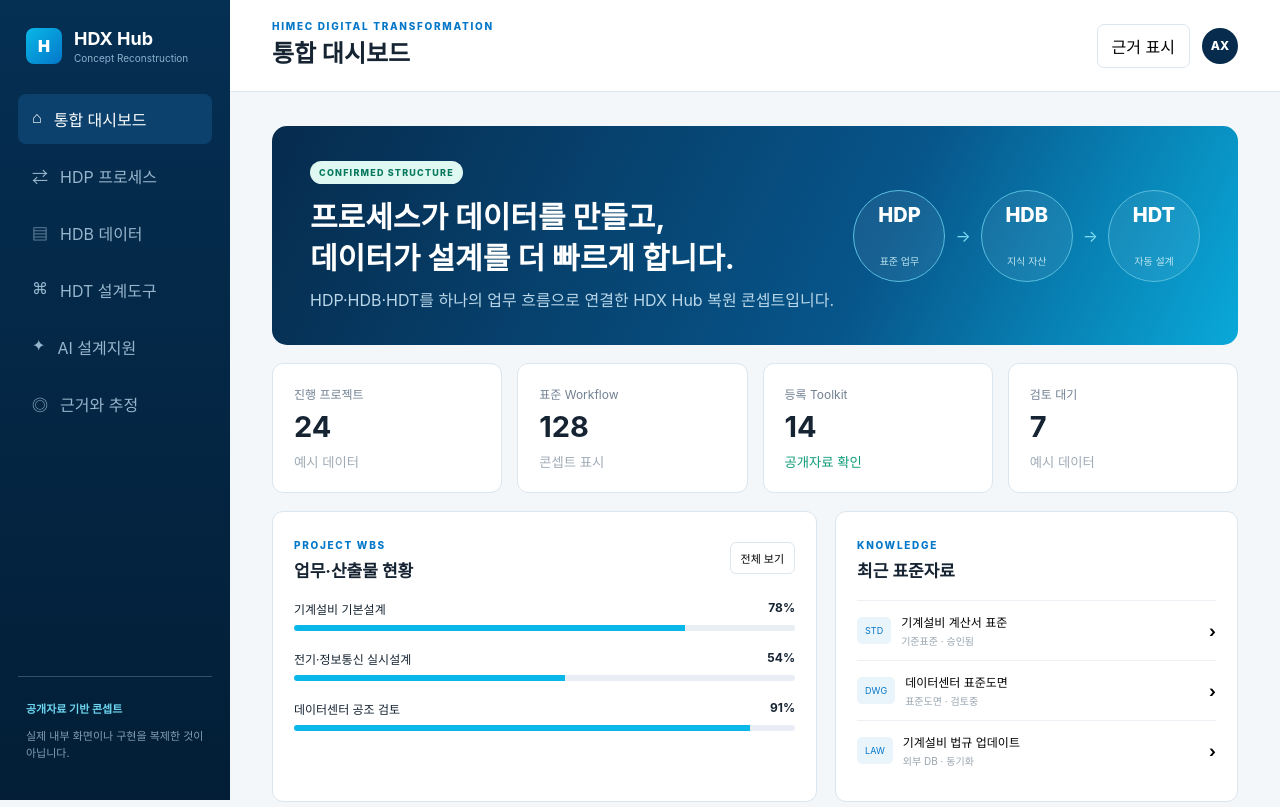
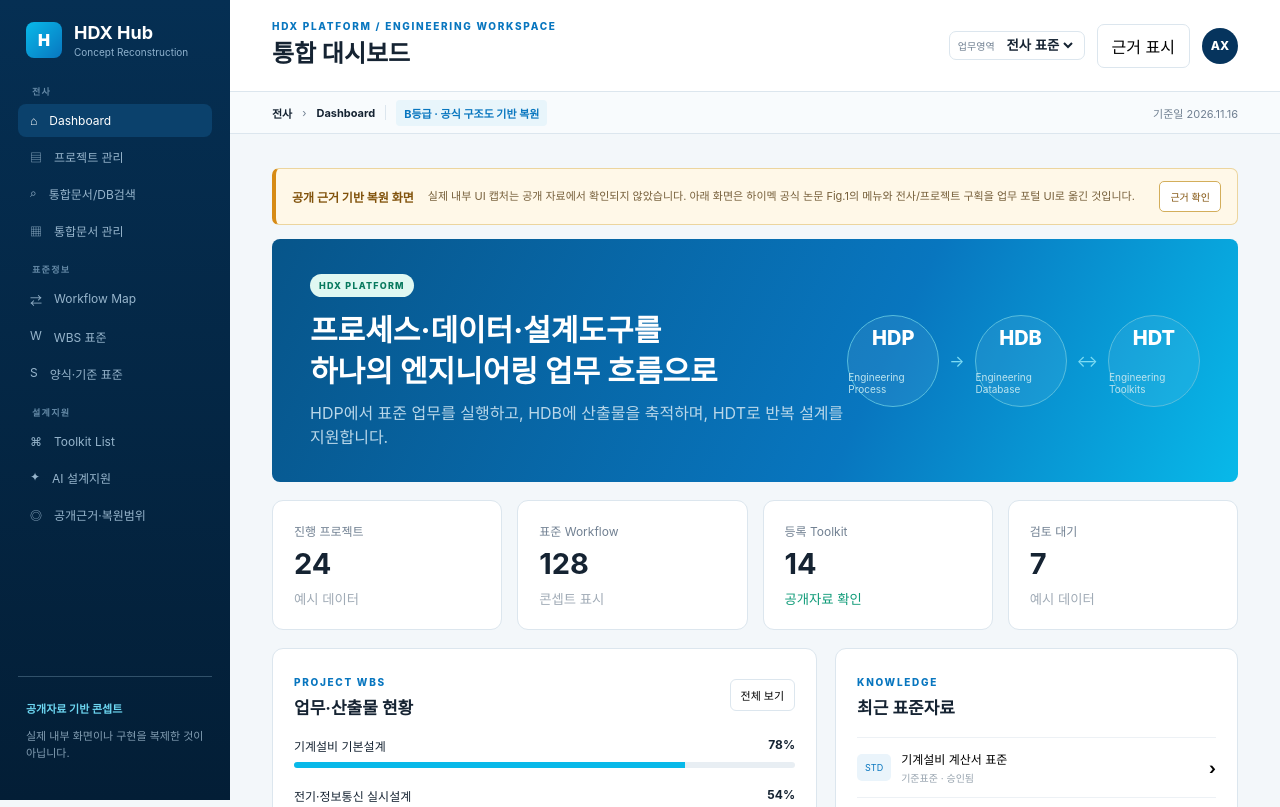
Before and after one commit to mskim9999/r7x-hub-4d91a6, a plain HTML site: page index.html in a window 1280 px wide. Shown: the top 807 px of the page. Drawn offline with Linux system fonts and the light colour scheme.

Commit message:
Refine HDX Hub from public evidence

```diff
--- a/app.js
+++ b/app.js
@@ -1,3 +1,4 @@
 const labels={overview:'통합 대시보드',hdp:'HDP 프로세스',hdb:'HDB 데이터',hdt:'HDT 설계도구',ai:'AI 설계지원',evidence:'근거와 추정'};
 document.querySelectorAll('#nav button').forEach(btn=>btn.addEventListener('click',()=>{document.querySelectorAll('#nav button,.view').forEach(x=>x.classList.remove('active'));btn.classList.add('active');document.getElementById(btn.dataset.view).classList.add('active');document.getElementById('title').textContent=labels[btn.dataset.view];scrollTo({top:0,behavior:'smooth'})}));
 document.getElementById('toggleEvidence').addEventListener('click',e=>{document.body.classList.toggle('evidence-on');e.currentTarget.textContent=document.body.classList.contains('evidence-on')?'근거 표시 중':'근거 표시'});
+document.querySelectorAll('[data-go]').forEach(btn=>btn.addEventListener('click',()=>{const target=document.querySelector(`#nav [data-view="${btn.dataset.go}"]`);if(target)target.click()}));
--- /dev/null
+++ b/hdx-evidence.css
@@ -0,0 +1,113 @@
+/* Official Fig.1-informed workspace treatment. Actual internal UI is not public. */
+:root {
+  --blue: #0876bf;
+  --cyan: #08b9e9;
+  --navy: #06345d;
+}
+
+.rail {
+  padding-top: 22px;
+  overflow-y: auto;
+}
+
+.brand { padding-bottom: 14px; }
+nav { gap: 2px; }
+nav button { padding: 9px 12px; font-size: 12px; }
+
+.nav-label {
+  display: block;
+  color: #6489a6;
+  font-size: 9px;
+  letter-spacing: 1.3px;
+  font-weight: 800;
+  padding: 13px 14px 4px;
+  text-transform: uppercase;
+}
+
+.project-switch {
+  display: flex;
+  align-items: center;
+  gap: 8px;
+  border: 1px solid var(--line);
+  border-radius: 7px;
+  padding: 5px 8px;
+  color: var(--muted);
+  font-size: 10px;
+}
+
+.project-switch select {
+  border: 0;
+  background: transparent;
+  color: var(--ink);
+  font-weight: 700;
+  outline: 0;
+}
+
+.workspace-bar {
+  height: 42px;
+  background: #f8fbfd;
+  border-bottom: 1px solid var(--line);
+  display: flex;
+  align-items: center;
+  gap: 10px;
+  padding: 0 42px;
+  color: var(--muted);
+  font-size: 11px;
+}
+
+.workspace-bar b,
+.workspace-bar strong { color: var(--ink); }
+.workspace-bar i { height: 15px; width: 1px; background: var(--line); }
+.workspace-bar time { margin-left: auto; }
+
+.source-badge {
+  background: #e8f5fb;
+  color: var(--blue);
+  padding: 5px 8px;
+  border-radius: 4px;
+  font-weight: 700;
+}
+
+.reconstruction-notice {
+  display: grid;
+  grid-template-columns: auto 1fr auto;
+  align-items: center;
+  gap: 14px;
+  background: #fff8e8;
+  border: 1px solid #ecd59e;
+  border-left: 4px solid var(--amber);
+  padding: 12px 16px;
+  margin-bottom: 14px;
+  border-radius: 7px;
+}
+
+.reconstruction-notice b { font-size: 12px; color: #81520b; }
+.reconstruction-notice p { margin: 0; color: #765f3a; font-size: 11px; line-height: 1.5; }
+.reconstruction-notice button {
+  border: 1px solid #d3ae5b;
+  background: white;
+  color: #81520b;
+  border-radius: 5px;
+  padding: 7px 10px;
+  cursor: pointer;
+  font-size: 10px;
+}
+
+.hero {
+  border-radius: 8px;
+  background: linear-gradient(115deg, #07558a 0%, #0876bf 62%, #08b9e9);
+}
+
+@media (max-width: 1000px) {
+  .nav-label { font-size: 0; height: 8px; padding: 0; }
+  .workspace-bar { padding: 0 22px; }
+  .project-switch span { display: none; }
+}
+
+@media (max-width: 650px) {
+  .workspace-bar { overflow-x: auto; white-space: nowrap; }
+  .workspace-bar time { display: none; }
+  .reconstruction-notice { grid-template-columns: 1fr; }
+  .reconstruction-notice button { justify-self: start; }
+  .project-switch { display: none; }
+}
--- a/index.html
+++ b/index.html
@@ -6,25 +6,35 @@
   <title>HDX Hub — Reverse Engineering Concept</title>
   <meta name="description" content="하이멕 공개 자료를 토대로 복원한 HDX Hub 플랫폼 콘셉트">
   <link rel="stylesheet" href="style.css">
+  <link rel="stylesheet" href="hdx-evidence.css">
 </head>
 <body>
   <aside class="rail">
     <div class="brand"><span class="mark">H</span><div><b>HDX Hub</b><small>Concept Reconstruction</small></div></div>
     <nav id="nav">
-      <button class="active" data-view="overview">⌂ <span>통합 대시보드</span></button>
-      <button data-view="hdp">⇄ <span>HDP 프로세스</span></button>
-      <button data-view="hdb">▤ <span>HDB 데이터</span></button>
-      <button data-view="hdt">⌘ <span>HDT 설계도구</span></button>
+      <small class="nav-label">전사</small>
+      <button class="active" data-view="overview">⌂ <span>Dashboard</span></button>
+      <button data-view="hdb">▤ <span>프로젝트 관리</span></button>
+      <button data-view="hdb">⌕ <span>통합문서/DB검색</span></button>
+      <button data-view="hdb">▦ <span>통합문서 관리</span></button>
+      <small class="nav-label">표준정보</small>
+      <button data-view="hdp">⇄ <span>Workflow Map</span></button>
+      <button data-view="hdp">W <span>WBS 표준</span></button>
+      <button data-view="hdb">S <span>양식·기준 표준</span></button>
+      <small class="nav-label">설계지원</small>
+      <button data-view="hdt">⌘ <span>Toolkit List</span></button>
       <button data-view="ai">✦ <span>AI 설계지원</span></button>
-      <button data-view="evidence">◎ <span>근거와 추정</span></button>
+      <button data-view="evidence">◎ <span>공개근거·복원범위</span></button>
     </nav>
     <div class="scope"><b>공개자료 기반 콘셉트</b><p>실제 내부 화면이나 구현을 복제한 것이 아닙니다.</p></div>
   </aside>
   <main>
-    <header><div><p class="eyebrow">HIMEC DIGITAL TRANSFORMATION</p><h1 id="title">통합 대시보드</h1></div><div class="header-actions"><button class="ghost" id="toggleEvidence">근거 표시</button><div class="avatar">AX</div></div></header>
+    <header><div><p class="eyebrow">HDX PLATFORM / ENGINEERING WORKSPACE</p><h1 id="title">통합 대시보드</h1></div><div class="header-actions"><label class="project-switch"><span>업무영역</span><select><option>전사 표준</option><option>프로젝트</option></select></label><button class="ghost" id="toggleEvidence">근거 표시</button><div class="avatar">AX</div></div></header>
+    <div class="workspace-bar"><b>전사</b><span>›</span><strong>Dashboard</strong><i></i><span class="source-badge">B등급 · 공식 구조도 기반 복원</span><time>기준일 2026.11.16</time></div>
 
     <section class="view active" id="overview">
-      <div class="hero"><div><span class="pill confirmed">CONFIRMED STRUCTURE</span><h2>프로세스가 데이터를 만들고,<br>데이터가 설계를 더 빠르게 합니다.</h2><p>HDP·HDB·HDT를 하나의 업무 흐름으로 연결한 HDX Hub 복원 콘셉트입니다.</p></div><div class="cycle"><div>HDP<small>표준 업무</small></div><i>→</i><div>HDB<small>지식 자산</small></div><i>→</i><div>HDT<small>자동 설계</small></div></div></div>
+      <div class="reconstruction-notice"><b>공개 근거 기반 복원 화면</b><p>실제 내부 UI 캡처는 공개 자료에서 확인되지 않았습니다. 아래 화면은 하이멕 공식 논문 Fig.1의 메뉴와 전사/프로젝트 구획을 업무 포털 UI로 옮긴 것입니다.</p><button data-go="evidence">근거 확인</button></div>
+      <div class="hero"><div><span class="pill confirmed">HDX PLATFORM</span><h2>프로세스·데이터·설계도구를<br>하나의 엔지니어링 업무 흐름으로</h2><p>HDP에서 표준 업무를 실행하고, HDB에 산출물을 축적하며, HDT로 반복 설계를 지원합니다.</p></div><div class="cycle"><div>HDP<small>Engineering Process</small></div><i>→</i><div>HDB<small>Engineering Database</small></div><i>↔</i><div>HDT<small>Engineering Toolkits</small></div></div></div>
       <div class="metrics"><article><span>진행 프로젝트</span><b>24</b><small>예시 데이터</small></article><article><span>표준 Workflow</span><b>128</b><small>콘셉트 표시</small></article><article><span>등록 Toolkit</span><b>14</b><small class="confirmed-text">공개자료 확인</small></article><article><span>검토 대기</span><b>7</b><small>예시 데이터</small></article></div>
       <div class="grid two"><article class="panel"><div class="panel-head"><div><span class="kicker">PROJECT WBS</span><h3>업무·산출물 현황</h3></div><button>전체 보기</button></div><div class="progress-list"><div><span>기계설비 기본설계</span><b>78%</b><i style="--p:78%"></i></div><div><span>전기·정보통신 실시설계</span><b>54%</b><i style="--p:54%"></i></div><div><span>데이터센터 공조 검토</span><b>91%</b><i style="--p:91%"></i></div></div></article><article class="panel"><div class="panel-head"><div><span class="kicker">KNOWLEDGE</span><h3>최근 표준자료</h3></div></div><div class="docs"><button><i>STD</i><span>기계설비 계산서 표준<small>기준표준 · 승인됨</small></span><b>›</b></button><button><i>DWG</i><span>데이터센터 표준도면<small>표준도면 · 검토중</small></span><b>›</b></button><button><i>LAW</i><span>기계설비 법규 업데이트<small>외부 DB · 동기화</small></span><b>›</b></button></div></article></div>
       <article class="panel architecture"><div class="panel-head"><div><span class="kicker">RECONSTRUCTED ARCHITECTURE</span><h3>HDX 순환 구조</h3></div><span class="legend"><i></i> 확인 <i></i> 추정</span></div><div class="arch-flow"><div class="arch-card cyan"><b>HDP</b><span>Process 관리</span><span>Workflow Map</span><span>Workflow Biz</span></div><em>업무 실행</em><div class="arch-card blue"><b>HDB</b><span>프로젝트 WBS</span><span>통합문서·DB 검색</span><span>DB + File Server</span></div><em>입력·출력</em><div class="arch-card navy"><b>HDT</b><span>Excel Toolkit</span><span>자체 개발 SW</span><span>외부 프로그램</span></div><em class="inferred">검증 후 학습</em><div class="arch-card ai"><b>AI / RAG</b><span>근거형 검색</span><span>설계 검토 보조</span><span>Human approval</span></div></div></article>
```
